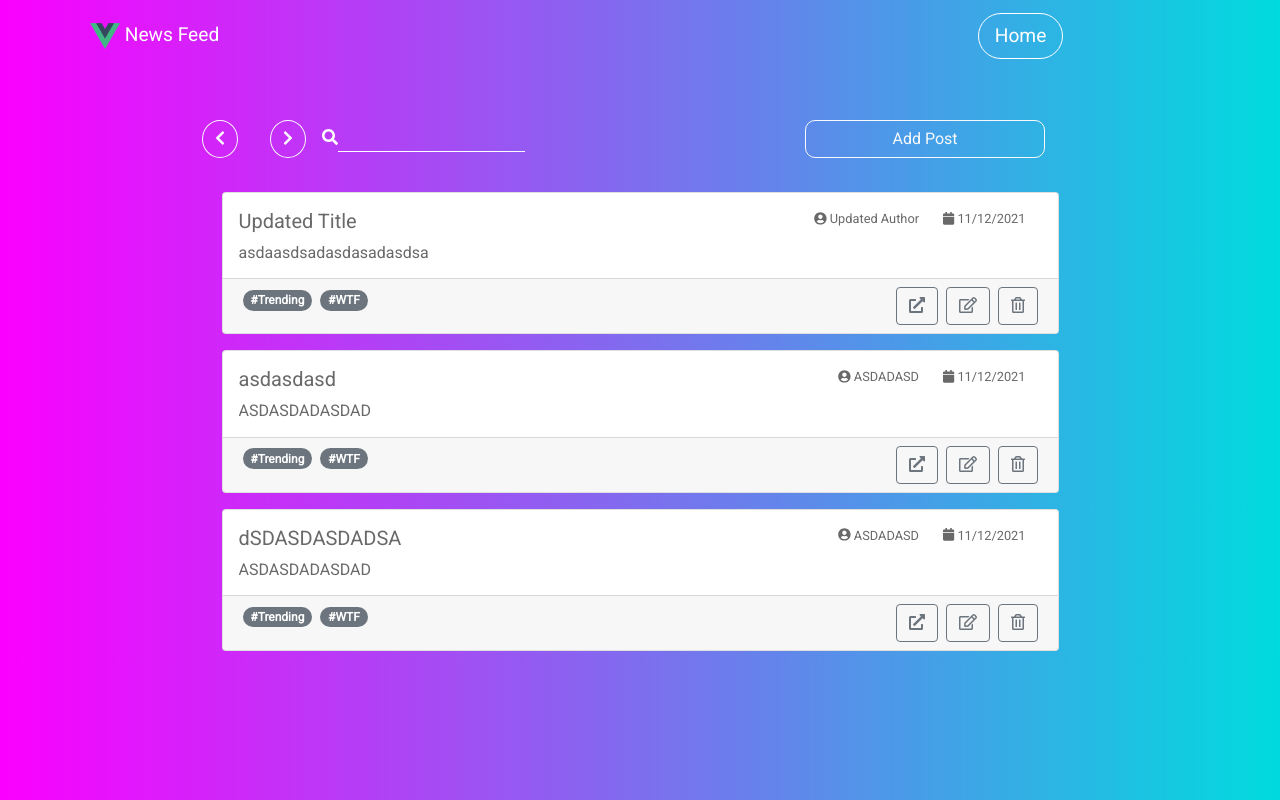
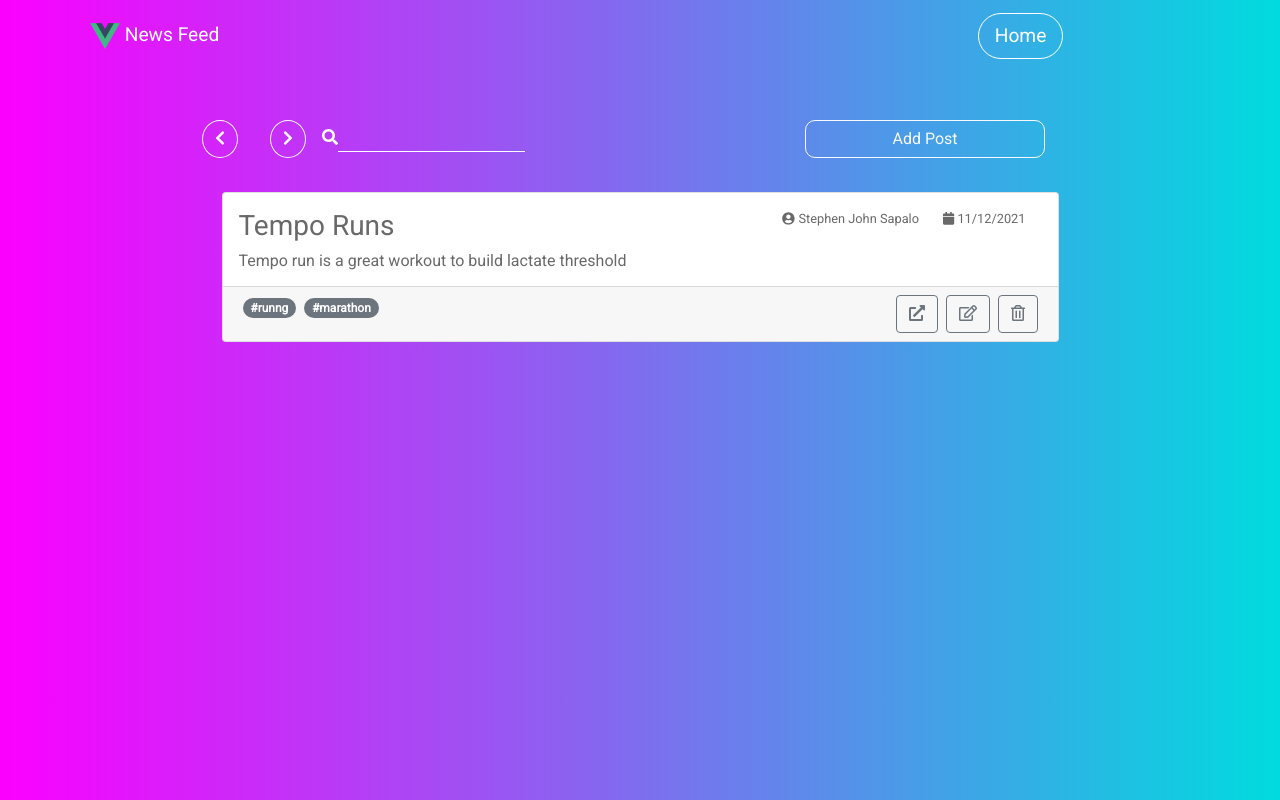
Before and after one commit to sapalosj/news-feed, a Vue app: page /news in a window 1280 px wide. Built offline with nearby package versions, Linux system fonts and the light colour scheme; data requests are answered from the project's data file; what vue-sweetalert2 would draw is missing.

Commit message:
implement tags on post creation

```diff
--- a/db.json
+++ b/db.json
@@ -1,25 +1,15 @@
 {
   "posts": [
     {
-      "title": "Updated Title",
-      "author": "Updated Author",
-      "content": "asdaasdsadasdasadasdsa",
+      "title": "Tempo Runs",
+      "author": "Stephen John Sapalo",
+      "content": "Tempo run is a great workout to build lactate threshold",
       "date": "11/12/2021",
+      "tags": [
+        "runng",
+        "marathon"
+      ],
       "id": 1
-    },
-    {
-      "title": "asdasdasd",
-      "author": "ASDADASD",
-      "content": "ASDASDADASDAD",
-      "date": "11/12/2021",
-      "id": 2
-    },
-    {
-      "title": "dSDASDASDADSA",
-      "author": "ASDADASD",
-      "content": "ASDASDADASDAD",
-      "date": "11/12/2021",
-      "id": 2
     }
   ]
 }
--- a/package.json
+++ b/package.json
@@ -9,9 +9,11 @@
     "start": "concurrently \"json-server --watch db.json --port 5000\" \"vue-cli-service serve\""
   },
   "dependencies": {
+    "@johmun/vue-tags-input": "^2.1.0",
     "bootstrap": "^5.1.3",
     "core-js": "^3.6.5",
     "json-server": "^0.17.0",
+    "smart-tagz": "^0.2.0",
     "vue": "^3.0.0",
     "vue-router": "^4.0.0-0",
     "vue-sweetalert2": "^5.0.2"
--- a/src/components/news/NewsCreate.vue
+++ b/src/components/news/NewsCreate.vue
@@ -19,7 +19,9 @@
                     <textarea v-model="form.content" class="form-control" id="content" rows="3"></textarea>
                 </div>
                  <div class="mb-3">
+                       <label class="form-label">Tags</label>
 
+                     <smart-tagz :on-changed="tagValue"/>
                 </div>
                 <button class="btn btn-secondary" @click="onSubmit">Create</button>
             </div>
@@ -36,17 +38,17 @@ import Swal from 'sweetalert2';
 import {DateHelper} from '@/core/helpers/date-helper';
 import Controls from '@/components/Controls.vue'
 import IPost from '@/core/interfaces/post.interface'
-
-
+import { SmartTagz } from "smart-tagz";
+import "smart-tagz/dist/smart-tagz.css";
 
 export default defineComponent({
     name:"NewsCreate",
     components:{
         Controls,
+        SmartTagz
     },
     setup() {
-        const tag = ref('')
-        const tags = ref([])
+        const tag = ref([]);
         const form = ref({
             title:'',
             author:'',
@@ -59,7 +61,8 @@ export default defineComponent({
                 title : form.value.title,
                 author : form.value.author,
                 content: form.value.content,
-                date : DateHelper.getCurrentDate()
+                date : DateHelper.getCurrentDate(),
+                tags: tag.value
             }
             const res = await PostService.insertPost(post);
             if(res.statusBool){
@@ -69,9 +72,15 @@ export default defineComponent({
             }
         }
 
+        const tagValue = (tagsArray) => {
+            tag.value = tagsArray
+        }
+
         return{
             form,
-            onSubmit
+            onSubmit,
+            tag,
+            tagValue
         }
     },
 })
--- a/src/components/news/PostList.vue
+++ b/src/components/news/PostList.vue
@@ -2,7 +2,7 @@
     <div class="card mx-auto post-card my-2">
         <div class="card-body">
             <div class="card-title">
-                <h5 class="d-inline">{{ postContent.title}}</h5>
+                <h3 class="d-inline">{{ postContent.title}}</h3>
                 <div class="float-end details-text">
                      <span class="mx-2">
                         <i class="fas fa-user-circle"></i>
@@ -21,8 +21,9 @@
 
         </div>
         <div class="card-footer">
-            <span class="badge rounded-pill bg-secondary mx-1">#Trending</span>
-            <span class="badge rounded-pill bg-secondary mx-1">#WTF</span>
+            <span v-for="(tag,index) in postContent.tags" :key="index">
+                <span class="badge rounded-pill bg-secondary mx-1">#{{tag}}</span>
+            </span>
             <span class="float-end">
                 <button class="btn btn-outline-secondary mx-1" @click="toggleView(postContent.id)">
                    <i class="fas fa-external-link-alt"></i>
@@ -63,6 +64,10 @@ export default defineComponent({
         },
         date: {
             type: String
+        },
+        tags: {
+            type: Array,
+            default: []
         }
     },
     setup(props,{emit}) {
--- a/src/core/interfaces/post.interface.ts
+++ b/src/core/interfaces/post.interface.ts
@@ -5,6 +5,7 @@ interface IPost {
     title: string,
     author: string,
     content: string,
-    date: string
+    date: string,
+    tags?: Array<String>,
 }
   export default IPost
--- a/tsconfig.json
+++ b/tsconfig.json
@@ -10,6 +10,8 @@
     "esModuleInterop": true,
     "allowSyntheticDefaultImports": true,
     "sourceMap": true,
+    "noImplicitAny": false,
+    "allowJs": true,
     "baseUrl": ".",
     "types": [
       "webpack-env"
```
Also changed, not shown: 1 other file (tests, documents, lock files or other folders).
